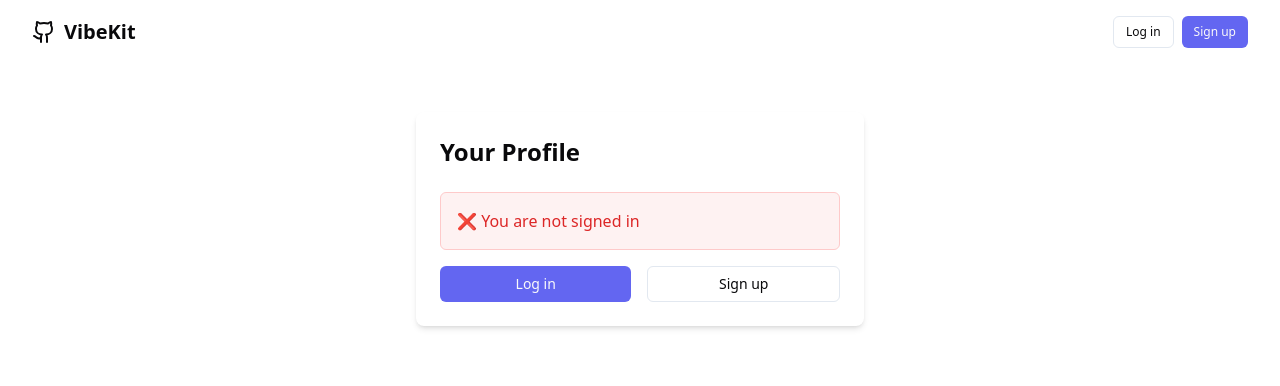
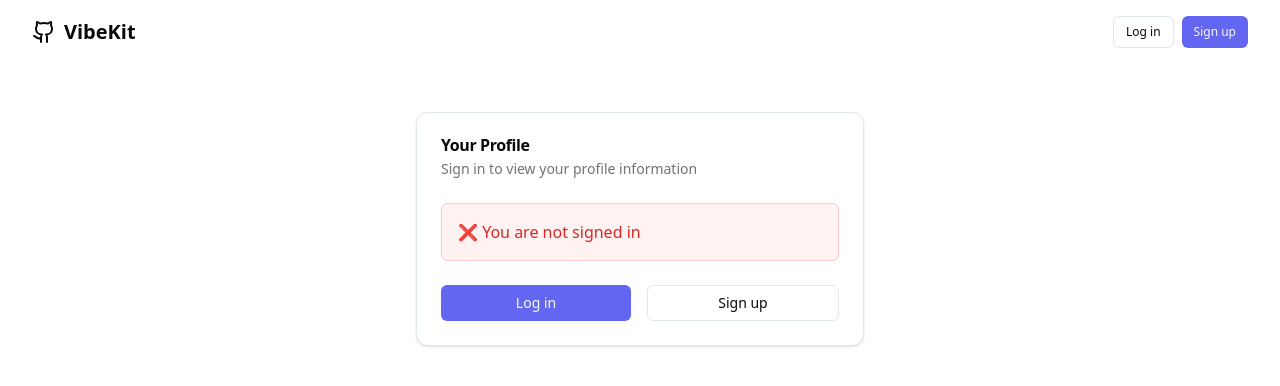
Before and after one commit to adamtossell/vibe-kit, a Next.js app: page /profile in a window 1280 px wide. Shown: the top 386 px of the page. Built offline with nearby package versions, Linux system fonts and the light colour scheme; no server answers.

Commit message:
profile and account page styling

```diff
--- a/app/profile/page.tsx
+++ b/app/profile/page.tsx
@@ -4,6 +4,7 @@ import { useAuth } from '@/hooks/use-auth'
 import { Button } from '@/components/ui/button'
 import { Navbar } from '@/components/navbar'
 import Link from 'next/link'
+import { Card, CardContent, CardDescription, CardFooter, CardHeader, CardTitle } from '@/components/ui/card'
 
 export default function ProfilePage() {
   const { user, loading, signOut } = useAuth()
@@ -23,11 +24,16 @@ export default function ProfilePage() {
     <div className="flex flex-col min-h-screen">
       <Navbar />
       <div className="container mx-auto py-12">
-        <div className="max-w-md mx-auto bg-white p-6 rounded-lg shadow-md">
-          <h1 className="text-2xl font-bold mb-6">Your Profile</h1>
-
+        <div className="max-w-md mx-auto">
           {user ? (
-            <div className="space-y-4">
+            <Card className="border border-slate-200">
+              <CardHeader>
+                <CardTitle>Your Profile</CardTitle>
+                <CardDescription>
+                  View and manage your account information
+                </CardDescription>
+              </CardHeader>
+              <CardContent className="space-y-4">
                 <div className="p-4 bg-green-50 border border-green-200 rounded-md">
                   <p className="text-green-600 font-medium mb-2">✅ You are signed in!</p>
                   <div className="space-y-2 text-sm">
@@ -36,7 +42,8 @@ export default function ProfilePage() {
                     <p><strong>Last Sign In:</strong> {new Date(user.last_sign_in_at || '').toLocaleString()}</p>
                   </div>
                 </div>
-
+              </CardContent>
+              <CardFooter>
                 <Button
                   onClick={signOut}
                   variant="outline"
@@ -44,29 +51,39 @@ export default function ProfilePage() {
                 >
                   Sign Out
                 </Button>
-            </div>
+              </CardFooter>
+            </Card>
           ) : (
-            <div className="space-y-4">
+            <Card className="border border-slate-200">
+              <CardHeader>
+                <CardTitle>Your Profile</CardTitle>
+                <CardDescription>
+                  Sign in to view your profile information
+                </CardDescription>
+              </CardHeader>
+              <CardContent className="space-y-4">
                 <div className="p-4 bg-red-50 border border-red-200 rounded-md">
                   <p className="text-red-600 font-medium">❌ You are not signed in</p>
                 </div>
-
-              <div className="flex space-x-4">
+              </CardContent>
+              <CardFooter className="flex flex-col space-y-4">
+                <div className="flex space-x-4 w-full">
                   <Button
                     asChild
-                  className="w-full"
+                    className="flex-1"
                   >
                     <Link href="/login">Log in</Link>
                   </Button>
                   <Button
                     asChild
                     variant="outline"
-                  className="w-full"
+                    className="flex-1 border-slate-200 hover:border-slate-300"
                   >
                     <Link href="/signup">Sign up</Link>
                   </Button>
                 </div>
-            </div>
+              </CardFooter>
+            </Card>
           )}
         </div>
       </div>
--- a/app/settings/page.tsx
+++ b/app/settings/page.tsx
@@ -123,13 +123,13 @@ export default function SettingsPage() {
           )}
 
           <Tabs defaultValue="profile" className="w-full">
-            <TabsList className="grid w-full grid-cols-2 mb-6">
-              <TabsTrigger value="profile">Profile</TabsTrigger>
-              <TabsTrigger value="security">Security</TabsTrigger>
+            <TabsList className="grid w-full grid-cols-2 mb-6 bg-slate-100">
+              <TabsTrigger value="profile" className="data-[state=active]:text-slate-800 data-[state=inactive]:text-slate-600">Profile</TabsTrigger>
+              <TabsTrigger value="security" className="data-[state=active]:text-slate-800 data-[state=inactive]:text-slate-600">Security</TabsTrigger>
             </TabsList>
 
             <TabsContent value="profile">
-              <Card>
+              <Card className="border border-slate-200">
                 <CardHeader>
                   <CardTitle>Profile Information</CardTitle>
                   <CardDescription>
@@ -146,7 +146,7 @@ export default function SettingsPage() {
                         value={email}
                         onChange={(e) => setEmail(e.target.value)}
                         disabled
-                        className="border-slate-200"
+                        className="border-slate-200 hover:border-slate-300 focus:ring-2 focus:ring-primary focus:ring-offset-2 focus-visible:outline-none focus-visible:ring-2 focus-visible:ring-primary focus-visible:ring-offset-2"
                       />
                       <p className="text-xs text-slate-500">Email cannot be changed</p>
                     </div>
@@ -161,7 +161,7 @@ export default function SettingsPage() {
             </TabsContent>
 
             <TabsContent value="security">
-              <Card>
+              <Card className="border border-slate-200">
                 <CardHeader>
                   <CardTitle>Security Settings</CardTitle>
                   <CardDescription>
@@ -177,7 +177,7 @@ export default function SettingsPage() {
                         type="password"
                         value={password}
                         onChange={(e) => setPassword(e.target.value)}
-                        className="border-slate-200"
+                        className="border-slate-200 hover:border-slate-300 focus:ring-2 focus:ring-primary focus:ring-offset-2 focus-visible:outline-none focus-visible:ring-2 focus-visible:ring-primary focus-visible:ring-offset-2"
                       />
                     </div>
                     <div className="space-y-2">
@@ -187,7 +187,7 @@ export default function SettingsPage() {
                         type="password"
                         value={confirmPassword}
                         onChange={(e) => setConfirmPassword(e.target.value)}
-                        className="border-slate-200"
+                        className="border-slate-200 hover:border-slate-300 focus:ring-2 focus:ring-primary focus:ring-offset-2 focus-visible:outline-none focus-visible:ring-2 focus-visible:ring-primary focus-visible:ring-offset-2"
                       />
                       <p className="text-xs text-slate-500">Password must be at least 6 characters long</p>
                     </div>
--- a/components/user-avatar.tsx
+++ b/components/user-avatar.tsx
@@ -27,7 +27,7 @@ export function UserAvatar() {
   return (
     <DropdownMenu>
       <DropdownMenuTrigger asChild>
-        <Button variant="ghost" size="icon" className="relative h-8 w-8 rounded-full">
+        <Button variant="ghost" size="icon" className="relative h-8 w-8 rounded-full focus:ring-2 focus:ring-primary focus:ring-offset-2 focus-visible:outline-none focus-visible:ring-2 focus-visible:ring-primary focus-visible:ring-offset-2">
           <div className="flex h-full w-full items-center justify-center rounded-full bg-slate-100">
             <User className="h-4 w-4 text-slate-600" />
           </div>
@@ -43,14 +43,14 @@ export function UserAvatar() {
           </div>
         </div>
         <DropdownMenuSeparator className="bg-slate-200" />
-        <DropdownMenuItem asChild>
+        <DropdownMenuItem asChild className="text-slate-600 data-[highlighted]:bg-slate-100 data-[highlighted]:text-slate-800 focus:bg-slate-100 focus:text-slate-800 py-1.5 px-2">
           <Link href="/profile">Profile</Link>
         </DropdownMenuItem>
-        <DropdownMenuItem asChild>
+        <DropdownMenuItem asChild className="text-slate-600 data-[highlighted]:bg-slate-100 data-[highlighted]:text-slate-800 focus:bg-slate-100 focus:text-slate-800 py-1.5 px-2">
           <Link href="/settings">Settings</Link>
         </DropdownMenuItem>
         <DropdownMenuSeparator className="bg-slate-200" />
-        <DropdownMenuItem onClick={handleSignOut}>
+        <DropdownMenuItem onClick={handleSignOut} className="text-slate-600 data-[highlighted]:bg-slate-100 data-[highlighted]:text-slate-800 focus:bg-slate-100 focus:text-slate-800 py-1.5 px-2">
           Sign out
         </DropdownMenuItem>
       </DropdownMenuContent>
```
Lines whose indentation alone changed are shown as unchanged.
